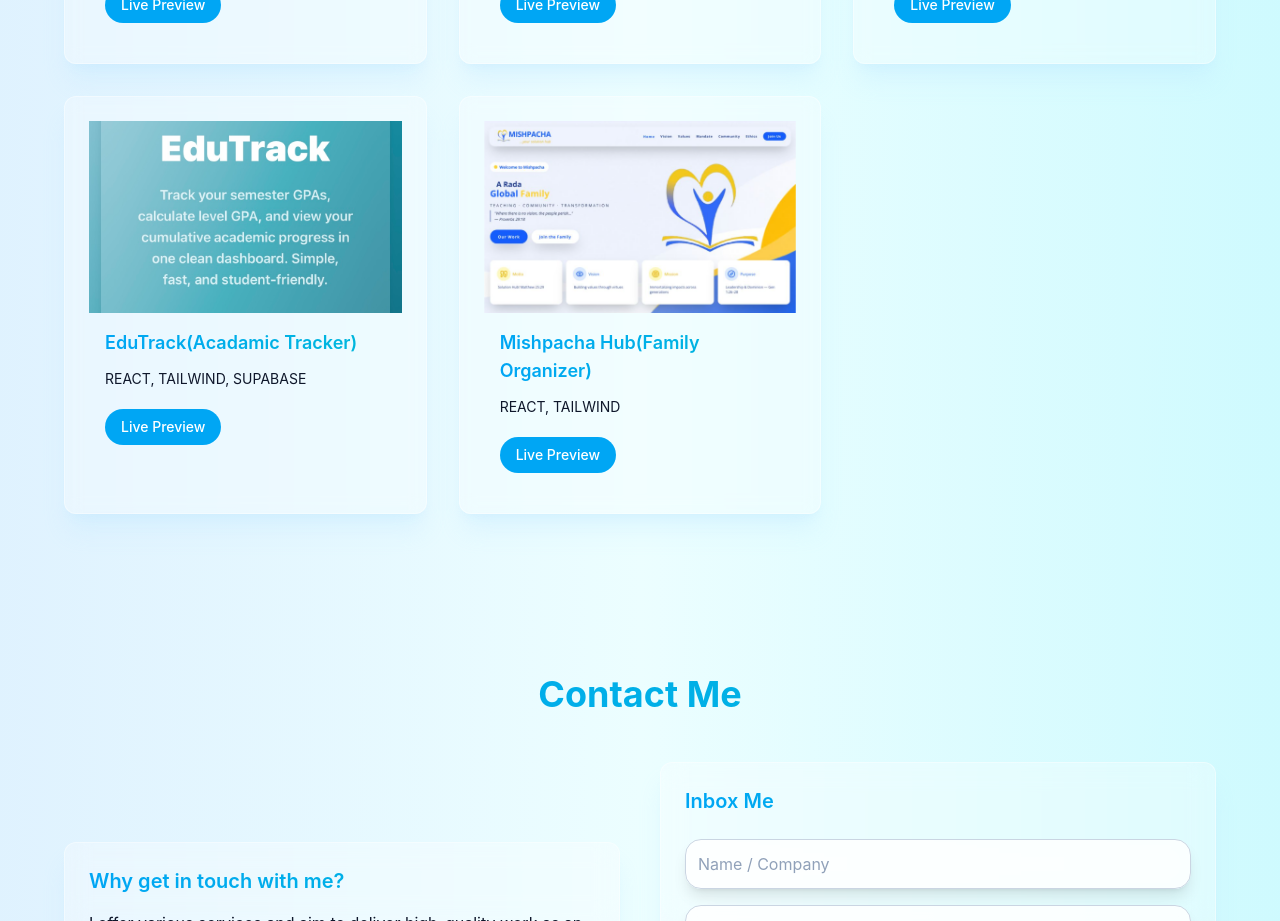
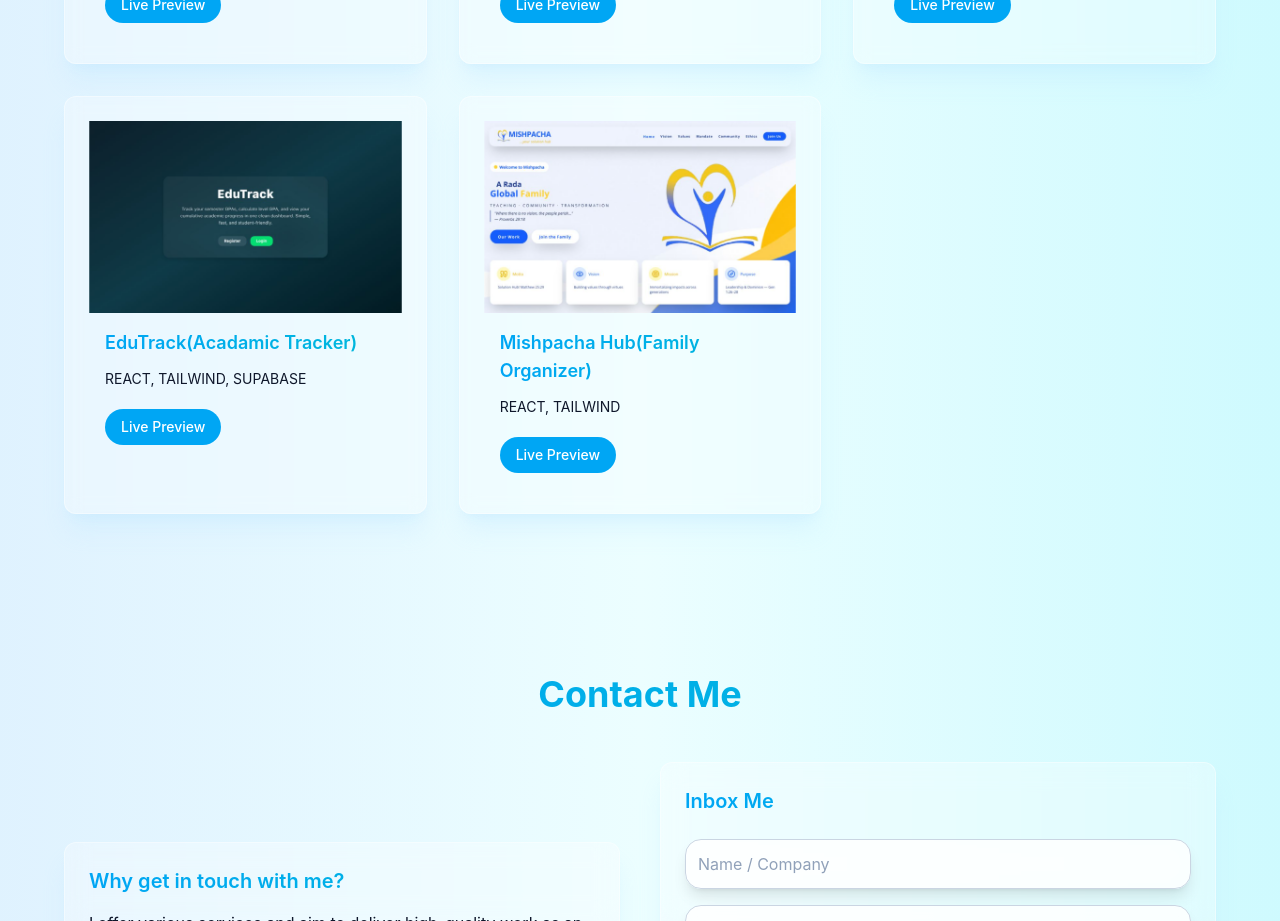
Before and after one commit to godwinA5751/myPortfolio, a React (Vite) app: page / in a window 1280 px wide. Shown: the part 2580-3501 px from the top of the page. Built offline with nearby package versions, Linux system fonts and the light colour scheme.

Commit message:
updated a project image review

```diff
--- a/src/data/projects.js
+++ b/src/data/projects.js
@@ -36,7 +36,7 @@ export const projectsData =  [
   link: 'https://show-forecast.vercel.app'
 },
 {
-  image: 'images/eduTrack.jpeg',
+  image: 'images/project_eduTrack.png',
   title: 'EduTrack(Acadamic Tracker)',
   tools: 'REACT, TAILWIND, SUPABASE',
   link: 'https://edu-track-progress.vercel.app'
```
Also changed, not shown: public/images/eduTrack.jpeg (deleted), public/images/project_eduTrack.png (added).
